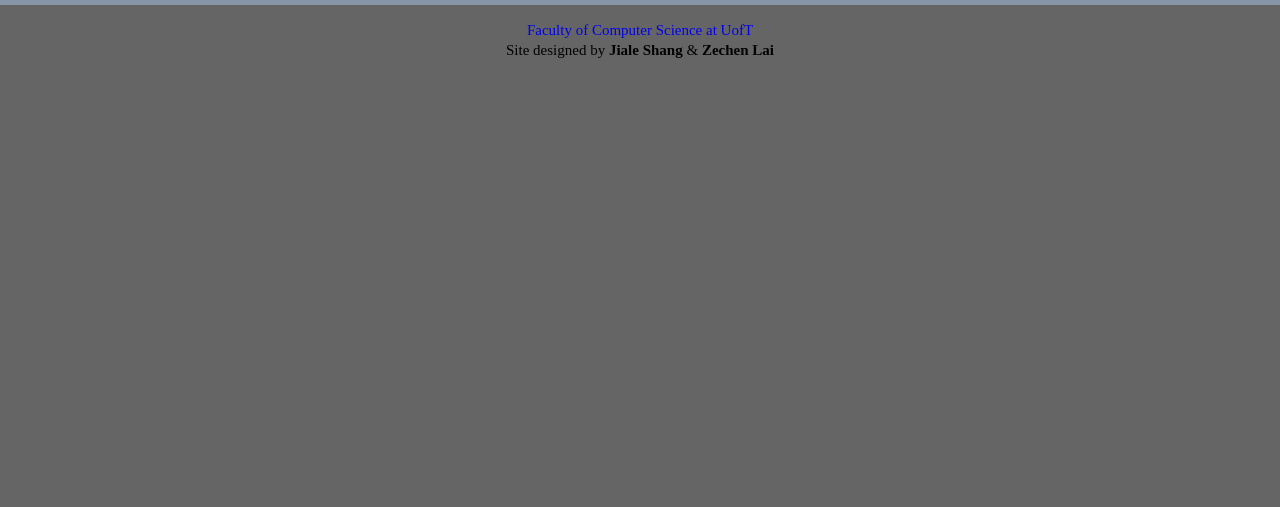
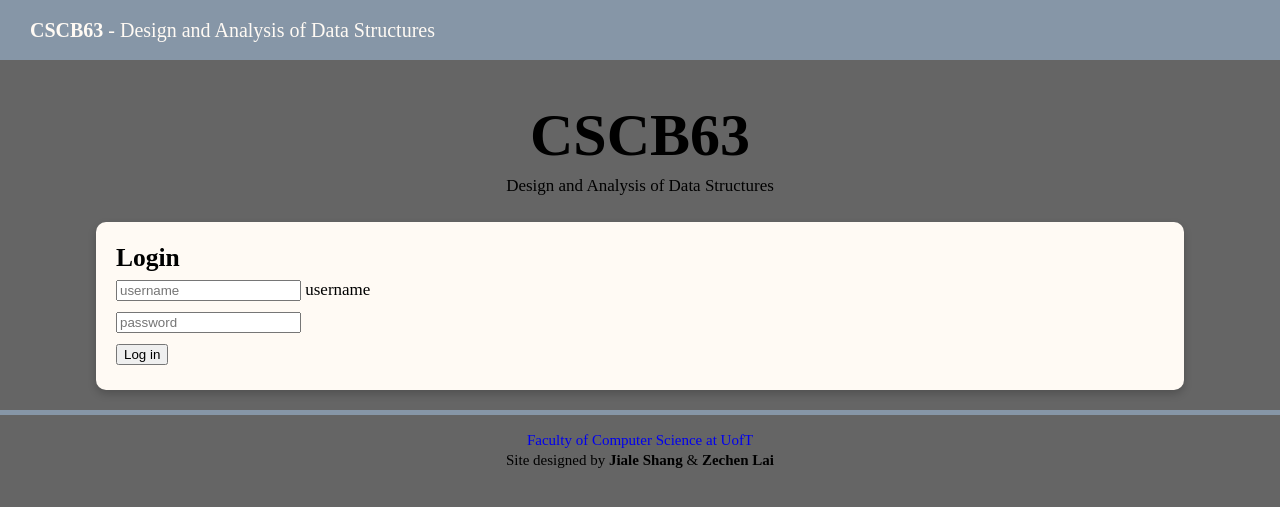
Before and after one commit to shang8024/CSCB20-website, a Flask app: page / in a window 1280 px wide. Shown: the top 507 px of the page. Run offline with Flask 2, Linux system fonts and the light colour scheme.

Commit message:
Add files via upload

```diff
--- a/templates/index.html
+++ b/templates/index.html
@@ -7,7 +7,37 @@
 </head>
 
 <body>
-
+  <nav>
+    <!--menu title, change position and font size when it becomes a dropdown menu-->
+    <div id="menu-title"><strong>CSCB63</strong> - Design and Analysis of Data Structures</div>
+  </nav>
+  <div class="content">
+    <!-- content for the title, center at the begining of the page but won't stick at the top when scrolling as the header-->
+    <div class="title">
+      <h1>CSCB63</h1>
+      <p>Design and Analysis of Data Structures</p>
+    </div>
+    <form action="/login" method="POST">
+      <section class="login">
+        <div class="login-screen">
+          <div class="app-title">
+            <h2>Login</h2>
+          </div>
+          <div class="login-form">
+            <div class="control-group">
+              <input type="text" class="login-field" value="" placeholder="username" name="username">
+              <label class="login-field-icon fui-user" for="login-name"><a>{{error}}</a></label>
+            </div>
+            <div class="control-group">
+              <input type="password" class="login-field" value="" placeholder="password" name="password">
+              <label class="login-field-icon fui-lock" for="login-pass"></label>
+            </div>
+            <input type="submit" value="Log in" class="btn btn-primary btn-large btn-block">
+          </div>
+        </div>
+      </section>
+    </form>
+  </div>
   <div id="footer">
     <p><a href="https://web.cs.toronto.edu/">Faculty of Computer Science at UofT</a></p>
     <p>Site designed by <strong>Jiale Shang</strong> & <strong>Zechen Lai</strong></p>
```
Also changed, not shown: templates/home.html (+10 -3 lines), templates/labs.html (+14 -7 lines), templates/lectures.html (+15 -8 lines).
